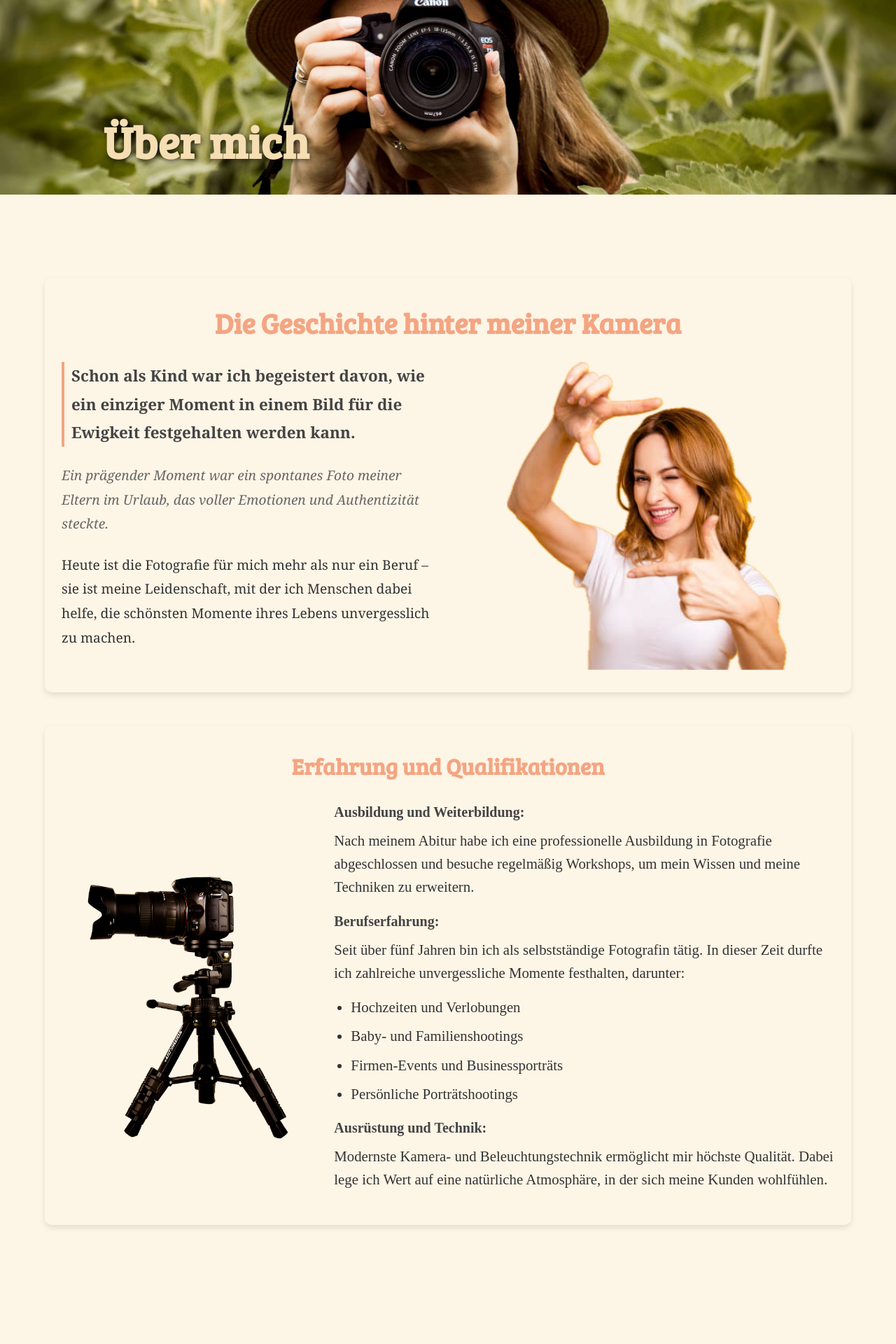
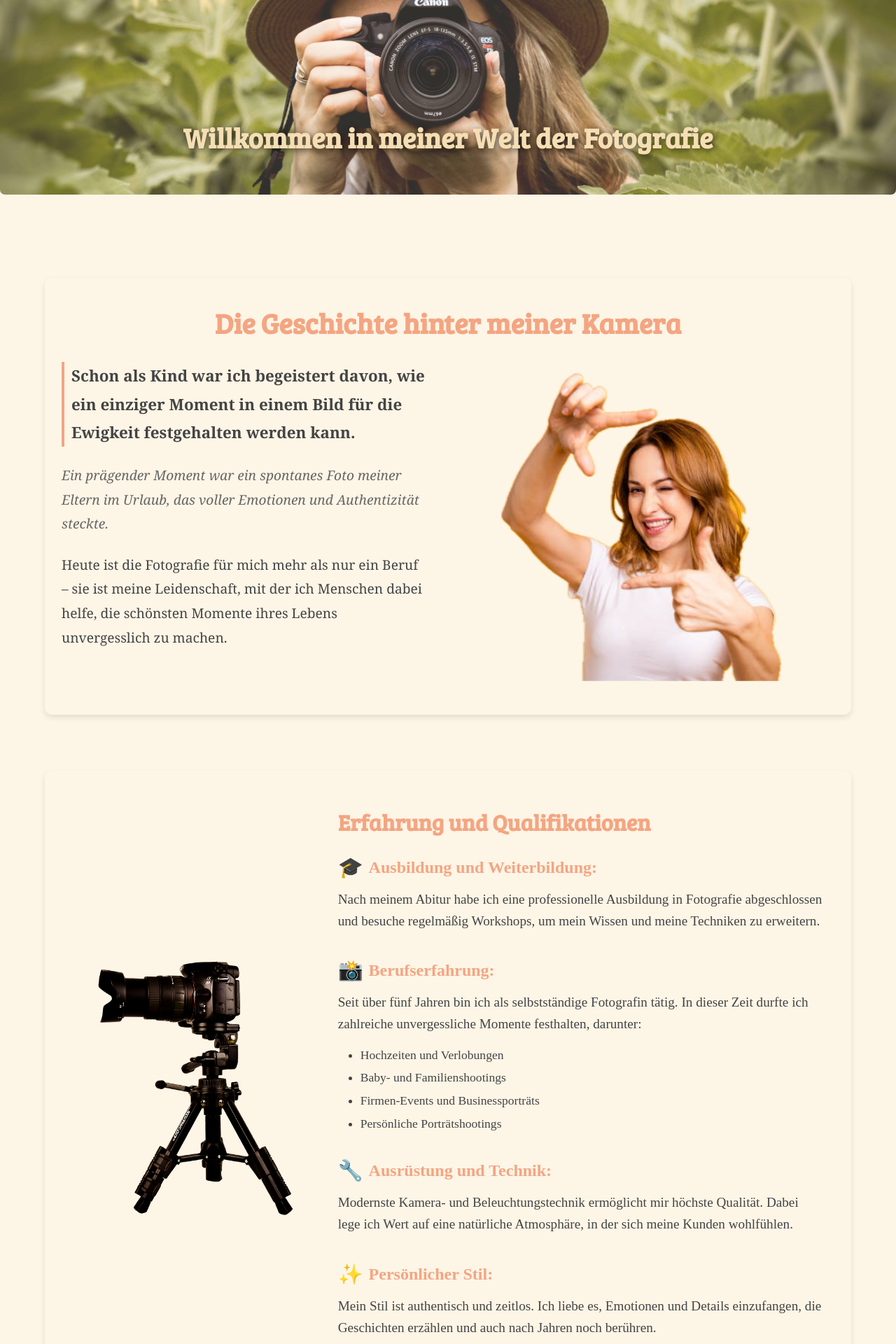
Before and after one commit to Mawadda-Kadi/frozen-moments-portfolio, a Next.js app: page /aboutMe in a window 1280 px wide. Shown: the part 200-2120 px from the top of the page at 70% size. Built offline with nearby package versions, Linux system fonts and the light colour scheme.

Commit message:
edit about me page

```diff
--- a/src/pages/aboutMe.tsx
+++ b/src/pages/aboutMe.tsx
@@ -45,7 +45,7 @@ const aboutMe: React.FC = () => {
                             height={300}
                             className={styles.heroImage}
                         />
-                        <h1 className={styles.heroTitle}>Über mich</h1>
+                        <h1 className={styles.heroTitle}>Willkommen in meiner Welt der Fotografie</h1>
                     </div>
                 </section>
 
@@ -78,30 +78,36 @@ const aboutMe: React.FC = () => {
                 </section>
 
                 {/* Experience Section */}
-                <section className={styles.experience}>
-                    <h2 className={styles.sectionTitle}>Erfahrung und Qualifikationen</h2>
-                    <div className={styles.experienceContainer}>
-                        <div className={styles.experienceImage}>
+                <div className={styles.experience}>
+                    <div className={styles.exp_image}>
                         <Image
                             src="/images/about-me/exp-image.png"
                             alt="Erfahrung und Qualifikationen"
                             layout="responsive"
-                                width={700}
-                                height={600}
+                            width={400}
+                            height={300}
+                            className={styles.experienceImage}
                         />
                     </div>
-                        <div className={styles.experienceText}>
-                            <h3>Ausbildung und Weiterbildung:</h3>
+                    <div className={styles.text}>
+                        <h2>Erfahrung und Qualifikationen</h2>
+                        <div className={styles.detail}>
+                            <h3>
+                                <span className={styles.icon}>🎓</span> Ausbildung und Weiterbildung:
+                            </h3>
                             <p>
                                 Nach meinem Abitur habe ich eine professionelle Ausbildung in Fotografie
                                 abgeschlossen und besuche regelmäßig Workshops, um mein Wissen und meine
                                 Techniken zu erweitern.
                             </p>
-                            <h3>Berufserfahrung:</h3>
+                        </div>
+                        <div className={styles.detail}>
+                            <h3>
+                                <span className={styles.icon}>📸</span> Berufserfahrung:
+                            </h3>
                             <p>
-                                Seit über fünf Jahren bin ich als selbstständige Fotografin tätig. In
-                                dieser Zeit durfte ich zahlreiche unvergessliche Momente festhalten,
-                                darunter:
+                                Seit über fünf Jahren bin ich als selbstständige Fotografin tätig. In dieser
+                                Zeit durfte ich zahlreiche unvergessliche Momente festhalten, darunter:
                             </p>
                             <ul>
                                 <li>Hochzeiten und Verlobungen</li>
@@ -109,15 +115,28 @@ const aboutMe: React.FC = () => {
                                 <li>Firmen-Events und Businessporträts</li>
                                 <li>Persönliche Porträtshootings</li>
                             </ul>
-                            <h3>Ausrüstung und Technik:</h3>
+                        </div>
+                        <div className={styles.detail}>
+                            <h3>
+                                <span className={styles.icon}>🔧</span> Ausrüstung und Technik:
+                            </h3>
                             <p>
                                 Modernste Kamera- und Beleuchtungstechnik ermöglicht mir höchste Qualität.
-                                Dabei lege ich Wert auf eine natürliche Atmosphäre, in der sich meine
-                                Kunden wohlfühlen.
+                                Dabei lege ich Wert auf eine natürliche Atmosphäre, in der sich meine Kunden
+                                wohlfühlen.
+                            </p>
+                        </div>
+                        <div className={styles.detail}>
+                            <h3>
+                                <span className={styles.icon}>✨</span> Persönlicher Stil:
+                            </h3>
+                            <p>
+                                Mein Stil ist authentisch und zeitlos. Ich liebe es, Emotionen und Details
+                                einzufangen, die Geschichten erzählen und auch nach Jahren noch berühren.
                             </p>
                         </div>
                     </div>
-                </section>
+                </div>
 
                 {/* What I Do Best Section */}
                 <section className={styles.whatIDoBest}>
--- a/src/styles/AboutMe.module.scss
+++ b/src/styles/AboutMe.module.scss
@@ -3,7 +3,8 @@
 .aboutMe {
     background-color: $background-color;
 
-    // Hero Section
+    // -------------------- Hero Section
+
     .hero {
         position: relative;
         text-align: center;
@@ -19,13 +20,15 @@
             height: auto;
             max-height: 400px;
             object-fit: cover;
+            opacity: 0.8;
+            border-radius: 0 0 7px 7px;
         }
 
         .heroTitle {
             position: absolute;
             top: 50%;
             left: 50%;
-            transform: translate(-80%, 40%);
+            transform: translate(-50%, 70%);
             font-size: 2.5rem;
             font-weight: bold;
             color: $secondary-background-color;
@@ -34,20 +37,20 @@
             width: 90%;
             padding: 1rem;
 
-            @media (max-width: 480px) {
-                font-size: 2rem;
-                transform: translate(-80%, 10%);
+            @media (max-width: 880px) {
+                font-size: 1.8rem;
+                transform: translate(-50%, 70%);
+
             }
 
-            @media (min-width: 768px) {
-                font-size: 3rem;
-            }
-
-            @media (min-width: 1024px) {
-                font-size: 4rem;
+            @media (max-width: 632px) {
+                font-size: 1.3rem;
+                transform: translate(-50%, -20%);
             }
         }
     }
+
+    // ----------------- Story Section
 
     .story {
         margin: 7rem auto 3rem auto;
@@ -80,7 +83,7 @@
                 font-size: 1.2rem;
                 line-height: 1.8;
                 font-family: $msg-font;
-                color: #333;
+                color: $primary-color;
 
                 p {
                     margin-bottom: 1.5rem;
@@ -103,7 +106,6 @@
                     color: $primary-color;
                     font-weight: bold;
                     background-color: #fff8dc;
-                    /* Subtle highlight */
                     padding: 2px 4px;
                     border-radius: 4px;
                 }
@@ -121,6 +123,7 @@
                 display: flex;
                 justify-content: center;
                 align-items: center;
+                padding: 1rem;
 
                 img {
                     width: 100%;
@@ -136,39 +139,25 @@
         }
     }
 
-    // Experience Section
+    // -------------------- Experience Section
+
     .experience {
-        margin: 3rem auto 10rem auto;
+        display: flex;
+        align-items: center;
+        margin: 5rem auto 5rem auto;
         padding: 2rem 1.5rem;
         width: 90%;
         max-width: 1200px;
         border-radius: 10px;
         box-shadow: 0px 4px 8px rgba(0, 0, 0, 0.1);
 
-        .sectionTitle {
-            color: $secondary-color;
-            text-align: center;
-            font-family: $title-font;
-            font-size: 2rem;
-            font-weight: bold;
-            margin-bottom: 1.5rem;
-        }
-
-        .experienceContainer {
-            display: flex;
-            flex-direction: column;
-            gap: 2rem;
-
-            @media (min-width: 768px) {
-                flex-direction: row;
-                /* Horizontal layout for larger screens */
-            }
-
-            .experienceImage {
+        .exp_image {
             flex: 1;
+            padding: 1rem;
             display: flex;
             justify-content: center;
             align-items: center;
+
 
             img {
                 width: 100%;
@@ -176,44 +165,86 @@
                 height: auto;
                 transition: transform 0.5s;
 
+
                 &:hover {
                     transform: translateY(-5px) scale(1.05);
                 }
             }
         }
 
-            .experienceText {
+        .text {
             flex: 2;
-                font-size: 1.3rem;
-                line-height: 1.6;
-                color: #333;
+            padding: 1rem;
+
+            h2 {
+                font-size: 2rem;
+                color: $secondary-color;
+                font-family: $title-font;
+                margin-bottom: 1rem;
+                text-align: left;
+
+                @media (max-width: 768px) {
+                    text-align: center;
+                }
+            }
+
+            .detail {
+                margin-bottom: 2rem;
 
                 h3 {
-                    font-size: 1.25rem;
+                    font-size: 1.5rem;
+                    color: $secondary-color;
                     margin-bottom: 0.5rem;
+                    display: flex;
+                    align-items: center;
+
+                    .icon {
+                        font-size: 1.8rem;
+                        margin-right: 0.5rem;
                         color: $primary-color;
+                    }
                 }
 
                 p {
+                    font-size: 1.2rem;
+                    line-height: 1.6;
                     margin-bottom: 1rem;
+                    color: $primary-color;
+
+                    @media (max-width: 768px) {
+                        text-align: justify;
+                    }
                 }
 
                 ul {
-                    margin: 1rem 0;
-                    padding-left: 1.5rem;
+                    list-style: disc;
+                    margin-left: 2rem;
 
                     li {
+                        font-size: 1.1rem;
                         margin-bottom: 0.5rem;
-                        list-style: disc;
-                        color: #333;
-                    }
+                        line-height: 1.4;
                     }
                 }
             }
         }
 
+        @media (max-width: 768px) {
+            flex-direction: column;
 
-    // What I Do Best Section
+            .text {
+                padding: 0;
+                text-align: left;
+            }
+
+            .image {
+                margin-bottom: 2rem;
+            }
+        }
+    }
+
+
+    // -------------------- What I Do Best Section
     .whatIDoBest {
         text-align: center;
         padding: 3rem;
```
Also changed, not shown: public/images/about-me/emma3 (1).jpg (deleted). Lines whose indentation alone changed are shown as unchanged.
